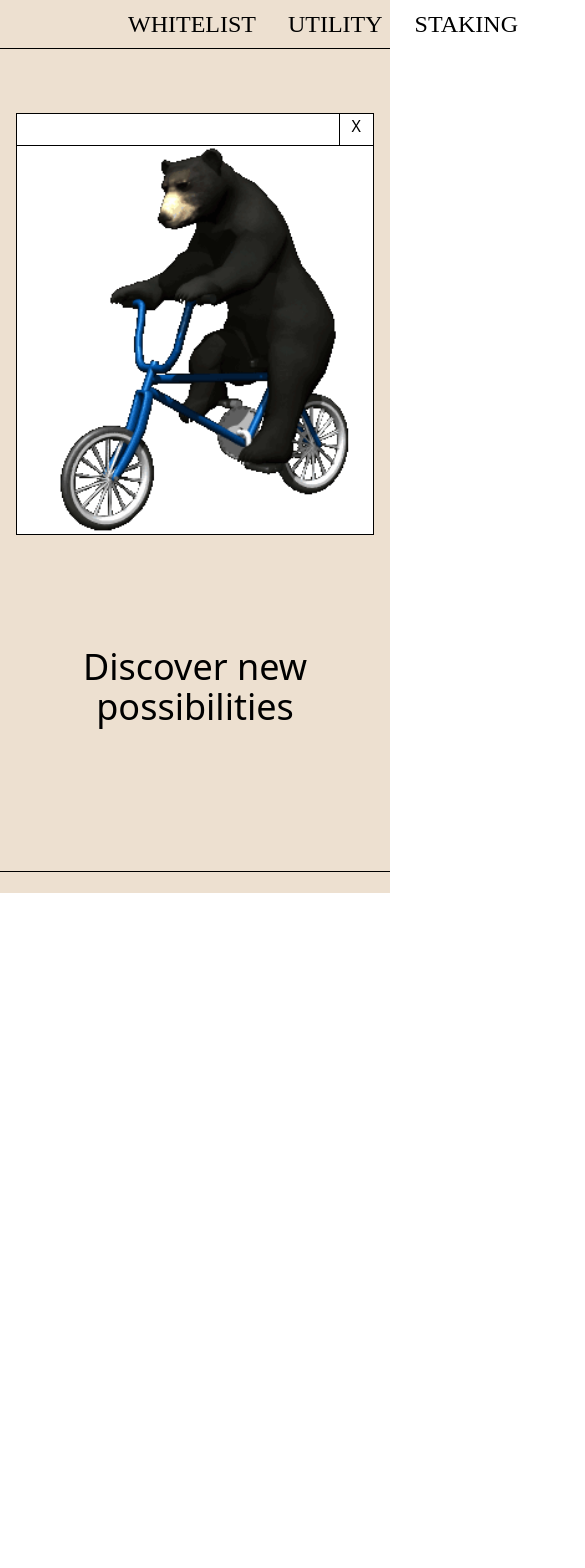
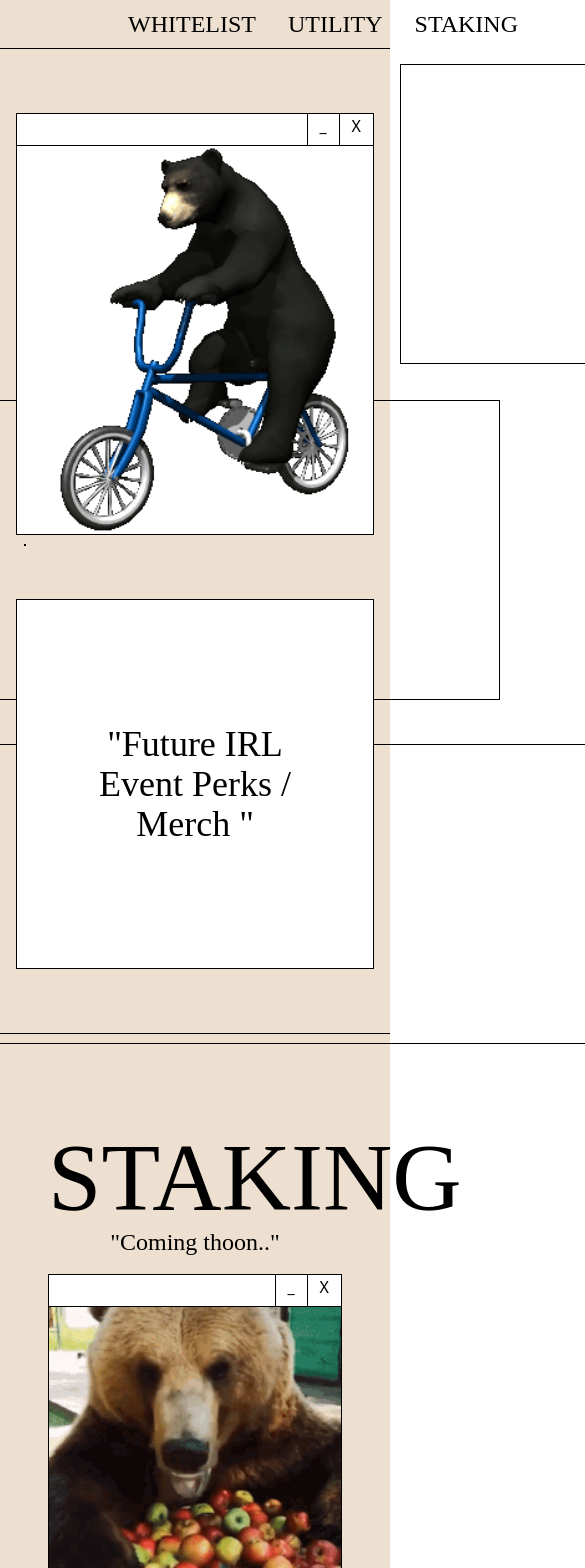
Before and after one commit to DvaeFroot/bera.casino-client, a Nuxt app: page / in a window 390 px wide. Shown: the top 1568 px of the page, 585 px wide, since content can reach past the window. Before the commit the page ends 893 px from the top, so only its background shows below. Built offline with nearby package versions, Linux system fonts and the light colour scheme.

Commit message:
updated:utility page
trying to fix negative spaces of utility page on wider screens.

To be continued . . .

```diff
--- a/components/Utility.vue
+++ b/components/Utility.vue
@@ -1,11 +1,16 @@
 <template>
   <div class="min-h-screen bg-light-peach">
-      <!-- First Section -->
-      <section class="relative py-16 px-4 md:px-8 border-b border-black">
-        <div class="max-w-6xl mx-auto">
-          <div class="grid grid-cols-1 md:grid-cols-2 gap-8 items-center ">
+
+     <!-- Decorations -->
+     <div class="absolute left-[400px] top-[64px] h-[300px] w-[1200px] border border-black -z-0 "></div>
+    <div class="absolute left-[-700px] top-[400px] h-[300px] w-[1200px] border border-black -z-0"></div>
+    <div class="absolute right-[-400px] bottom-[-200px] h-[300px] w-[1200px] border border-black -z-0"></div>
 
 
+    <!-- First Section -->
+    <section class="relative py-16 px-4 md:px-8 border-b border-black lg:mx-auto">
+      <div class="max-w-6xl lg:mx-auto">
+        <div class="flex flex-col grid grid-cols-1 md:grid-cols-2 gap-16 items-center lg:mx-auto lg:gap-32">
 
           <!-- GIF Box -->
           <div class="relative bg-white  border border-black h-84">
@@ -13,36 +18,29 @@
             <div class=" border-b border-black bg-white w-full h-8 ">
               <div class="flex flex-row-reverse h-full">
                 <p class="border-l border-black pl-3 pr-3">X</p>
+                <p class="border-l border-black pl-3 pr-3">_</p>
+              </div>
             </div>
 
+            <!-- GIF file embed - Bear Biking-->
+            <img src="/bikingbear.gif" alt="Sample GIF" class="w-full h-auto rounded " />
+          </div>
 
+          <div class="absolute mt-2 ml-2  bg-white  border border-black h-84">
+
+
+            <!-- GIF file embed -->
 
           </div>
 
-                <!-- GIF file embed -->
-              <img
-                src="/bikingbear.gif"
-                alt="Sample GIF"
-                class="w-full h-auto rounded"
-              />
-
-
-
-            </div>
-
-
           <!-- Simple Text Carousel -->
+          <div class=" p-6 max-w-6xl h-auto w-auto border border-black bg-white lg:w-[500px]">
+            <div class="relative h-80 ">
+              <transition-group name="fade">
+                <div v-for="(text, index) in carouselTexts" :key="index" v-show="currentIndex === index"
+                  class="absolute inset-0 flex items-center justify-center">
                   <div class=" p-6 ">
-              <div class="relative h-48">
-                <transition-group name="fade">
-                  <div
-                    v-for="(text, index) in carouselTexts"
-                    :key="index"
-                    v-show="currentIndex === index"
-                    class="absolute inset-0 flex items-center justify-center"
-                  >
-                    <div class=" p-6 ">
-                      <p class="text-4xl text-center font-medium">{{ text }}</p>
+                    <p class="text-4xl text-center font-[koulen]">{{ text }}</p>
                   </div>
                 </div>
               </transition-group>
@@ -51,15 +49,46 @@
         </div>
       </div>
     </section>
+
+     <!-- Second Section -->
+    <section class="relative py-16 px-4 md:px-8 border-b border-black max-w-7xl  mx-8 my-8">
+      <div class="flex content-center pb-[150px] h-full">
+        <div class="grid grid-cols-1 md:grid-cols-2 gap-4 content-center ">
+
+          <div>
+            <h1 class="font-[Koulen] text-8xl text-center sm:text-center sm:ml-4">STAKING</h1>
+            <p class="font-[Koulen] text-2xl text-center sm:text-center sm:ml-4">"Coming thoon.."</p>
+          </div>
+
+
+          <div class="gif-container md:ml-[250px] md:-my-[160px] border border-black h-auto w-full lg:my-[5px]  ">
+            <!-- rectangle that holds the close and minimize button design -->
+            <div class="border-b border-black bg-white w-full h-8 ">
+              <div class="flex flex-row-reverse h-full">
+                <p class="border-l border-black pl-3 pr-3">X</p>
+                <p class="border-l border-black pl-3 pr-3">_</p>
+              </div>
+            </div>
+
+            <!-- GIF file embed - Bear Eating Fruits -->
+            <img class="h-auto w-full"  src="/bear.png"/>
+
+
+          </div>
+
+        </div>
+      </div>
+    </section>
   </div>
 </template>
 
 <script setup>
 const carouselTexts = [
-    "Welcome to our amazing platform",
-    "Discover new possibilities",
-    "Create something extraordinary",
-    "Join our community today"
+  "\" 60% of Game Revenue Used For Buybacks, Burns, + Airdrops to Loyal Beras\"",
+  "\"Future IRL Event Perks / Merch \"",
+  "\"Prioritized feedback + discord role\"",
+  "\"Access to Private Bera Cabal Telegram Chat\"",
+  "\"Join our community today\""
 ]
 
 const currentIndex = ref(0)
```
Also changed, not shown: 1 other file (tests, documents, lock files or other folders). Lines whose indentation alone changed are shown as unchanged.
